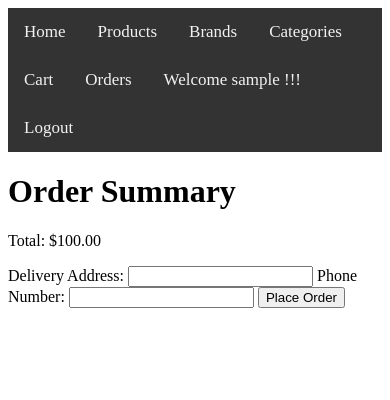
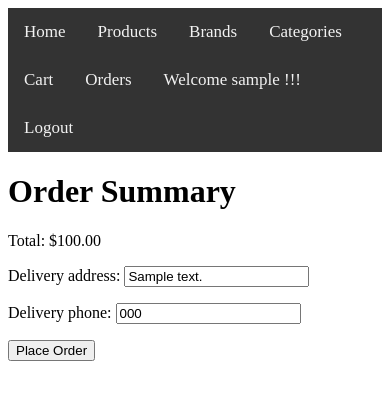
Before and after one commit to Aneemes/DripShop, a Django app: page /order/create/ in a window 390 px wide. Shown: the top 400 px of the page. Run offline with Django 4.2, Linux system fonts and the light colour scheme; a user stored in the database is signed in; tables that the repository leaves empty hold one stand-in row (values such as "Sample post"); parts of the project's set-up code (start-up, migrations or seed data) failed here and were passed over; some libraries are stand-ins or nearby versions.

Commit message:
order-address-phone

```diff
--- a/dripshop_apps/order/forms.py
+++ b/dripshop_apps/order/forms.py
@@ -1,7 +1,8 @@
+#order/forms.py
 from django import forms
 from .models import Order
 
 class OrderCreateForm(forms.ModelForm):
     class Meta:
         model = Order
-        fields = []
+        fields = ['delivery_address', 'delivery_phone']
--- a/dripshop_apps/order/models.py
+++ b/dripshop_apps/order/models.py
@@ -15,6 +15,8 @@ class Order(models.Model):
     total_price = models.DecimalField(max_digits=10, decimal_places=2)
     created_at = models.DateTimeField(auto_now_add=True)
     status = models.CharField(max_length=20, choices=STATUS_CHOICES, default='pending')
+    delivery_address = models.CharField(max_length=255)
+    delivery_phone = models.CharField(max_length=10)
 
     def __str__(self):
         return f"Order {self.pk}"
--- a/dripshop_apps/order/urls.py
+++ b/dripshop_apps/order/urls.py
@@ -1,12 +1,12 @@
 # order/urls.py
 from django.urls import path
-from .views import order_create, order_detail, order_confirmation, order_list
+from .views import order_create, order_detail, order_list
 
 app_name = 'order'
 
 urlpatterns = [
     path("create/", order_create, name="order_create"),
-    path("confirmation/", order_confirmation, name="order_confirmation"),
+    # path("confirmation/", order_confirmation, name="order_confirmation"),
     path("<int:order_id>/", order_detail, name="order_detail"),
     path('list/', order_list, name='order_list'),
 ]
--- a/dripshop_apps/order/views.py
+++ b/dripshop_apps/order/views.py
@@ -8,6 +8,7 @@ from dripshop_apps.dripshop_account.models import UserAccount
 from django.contrib.auth import get_user_model
 from django.core.paginator import Paginator
 
+#order/views.py
 User = get_user_model()
 @login_required
 def order_create(request):
@@ -43,7 +44,11 @@ def order_create(request):
             messages.success(request, "Your order has been placed successfully.")
             return redirect("order:order_detail", order_id=order.pk)
     else:
-        form = OrderCreateForm()
+        initial_data = {
+            'delivery_address': request.user.address,
+            'delivery_phone': request.user.phone
+        }
+        form = OrderCreateForm(initial=initial_data)
 
     context = {
         "cart_items": cart_items,
@@ -52,6 +57,7 @@ def order_create(request):
     }
 
     return render(request, "order/order_create.html", context)
+
 
 @login_required
 def order_detail(request, order_id):
@@ -63,23 +69,23 @@ def order_detail(request, order_id):
 
     return render(request, "order/order_detail.html", context)
 
-@login_required
-def order_confirmation(request):
-    user_account = request.user.useraccount
-    if request.method == 'POST':
-        address = request.POST.get('address', user_account.address)
-        phone = request.POST.get('phone', user_account.phone)
-        # Update the user account with the new address and phone
-        user_account.address = address
-        user_account.phone = phone
-        user_account.save()
-        return redirect('order:order_create')
+# @login_required
+# def order_confirmation(request):
+#     user_account = request.user.useraccount
+#     if request.method == 'POST':
+#         address = request.POST.get('address', user_account.address)
+#         phone = request.POST.get('phone', user_account.phone)
+#         # Update the user account with the new address and phone
+#         user_account.address = address
+#         user_account.phone = phone
+#         user_account.save()
+#         return redirect('order:order_create')
 
-    context = {
-        'user_account': user_account,
-    }
+#     context = {
+#         'user_account': user_account,
+#     }
 
-    return render(request, 'order/order_confirmation.html', context)
+#     return render(request, 'order/order_confirmation.html', context)
 
 @login_required
 def order_list(request):
--- a/templates/order/order_create.html
+++ b/templates/order/order_create.html
@@ -8,11 +8,7 @@
 
     <form method="post" action="{% url 'order:order_create' %}">
         {% csrf_token %}
-        <label for="address">Delivery Address:</label>
-        <input type="text" name="address" required>
-
-        <label for="phone">Phone Number:</label>
-        <input type="text" name="phone" required>
+        {{ form.as_p }}
 
         <button type="submit">Place Order</button>
     </form>
--- a/templates/order/order_detail.html
+++ b/templates/order/order_detail.html
@@ -5,6 +5,9 @@
   <p><strong>Order ID:</strong> {{ order.id }}</p>
   <p><strong>Total Price:</strong> {{ order.total_price }}</p>
   <p><strong>Status:</strong> {{ order.status }}</p>
+  <p><strong>Address:</strong> {{ order.delivery_address }}</p>
+  <p><strong>Phone:</strong> {{ order.delivery_phone }}</p>
+
   <hr>
   <h2>Order Items</h2>
   <table class="table">
```
Also changed, not shown: dripshop_apps/order/migrations/0006_order_delivery_address_order_delivery_phone.py (added), dripshop_apps/order/migrations/0007_alter_order_delivery_address_and_more.py (added).
